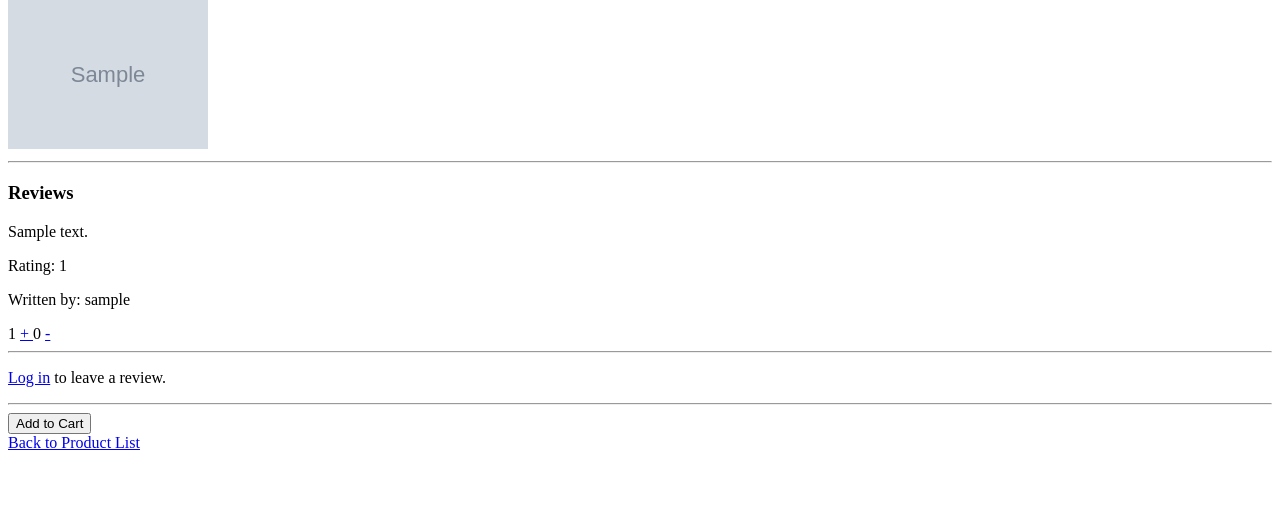
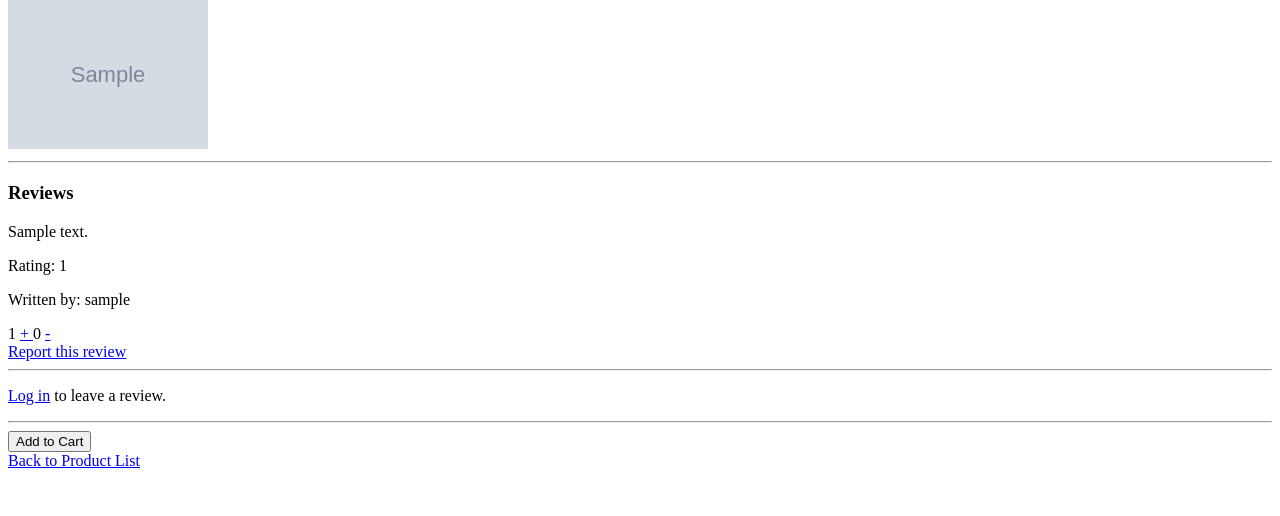
Before and after one commit to lilChulo/Webshop, a Django app: page /products/product/1/ in a window 1280 px wide. Shown: the part 284-800 px from the top of the page. Run offline with Django 5.2, Linux system fonts and the light colour scheme; tables that the repository leaves empty hold one stand-in row (values such as "Sample post"); grey boxes marked "Sample" are stand-in pictures.

Commit message:
Meldungen fertig

```diff
--- a/webshop/cart/models.py
+++ b/webshop/cart/models.py
@@ -7,8 +7,6 @@ from products.models import Product
 
 class Cart(models.Model):
     user = models.OneToOneField(User, on_delete=models.CASCADE)
-    product = models.ForeignKey(Product, on_delete=models.CASCADE, default=1)
-    quantity = models.PositiveIntegerField(default=1)
     created_at = models.DateTimeField(auto_now_add=True)
     updated_at = models.DateTimeField(auto_now=True)
     total_items = models.IntegerField(default=0)
--- a/webshop/customerservice/urls.py
+++ b/webshop/customerservice/urls.py
@@ -1,10 +1,11 @@
 from django.urls import path
 from . import views
+from .views import customer_service_dashboard
 
 app_name = 'customerservice'
 
 urlpatterns = [
-    path('dashboard/', views.dashboard, name='dashboard'),
+    path('dashboard/', customer_service_dashboard, name='customer_service_dashboard'),
     path('create/', views.create_product, name='create_product'),
     path('edit/<int:product_id>/', views.edit_product, name='edit_product'),
     path('delete/<int:product_id>/', views.delete_product, name='delete_product'),
--- a/webshop/products/forms.py
+++ b/webshop/products/forms.py
@@ -16,6 +16,7 @@ class ProductImageForm(forms.ModelForm):
 ProductImageFormSet = inlineformset_factory(Product, ProductImage, form=ProductImageForm, extra=3, max_num=7, validate_max=True)
 # https://docs.djangoproject.com/en/5.0/ref/forms/models/
 
+
 class ReviewForm(forms.ModelForm):
     class Meta:
         model = Review
@@ -24,3 +25,17 @@ class ReviewForm(forms.ModelForm):
             'rating': forms.RadioSelect(choices=[(i, str(i)) for i in range(1, 6)]),
             'comment': forms.Textarea(attrs={'rows': 4}),
         }
+
+
+class ReportReviewForm(forms.Form):
+    reason = forms.CharField(widget=forms.Textarea(attrs={'rows': 3}))
+
+    def clean(self):
+        cleaned_data = super().clean()
+        reason = cleaned_data.get('reason')
+
+        return cleaned_data
+
+
+class ReportForm(forms.Form):
+    reason = forms.CharField(max_length=200, help_text='Enter the reason for reporting this review')
--- a/webshop/products/models.py
+++ b/webshop/products/models.py
@@ -117,3 +117,15 @@ class ProductPDF(models.Model):
 
     def __str__(self):
         return f"{self.product.name} PDF"
+
+
+class ReportedReview(models.Model):
+    review = models.ForeignKey(Review, on_delete=models.CASCADE)
+    reason = models.CharField(max_length=255, default='')
+    created_at = models.DateTimeField(auto_now_add=True)
+
+    def __str__(self):
+        return f"Reported Review on {self.review}"
+
+    class Meta:
+        verbose_name_plural = 'Reported Reviews'
--- a/webshop/products/urls.py
+++ b/webshop/products/urls.py
@@ -15,4 +15,6 @@ urlpatterns = [
     path('prod/review/<int:review_id>/vote/<str:up_or_down>/', views.vote_review, name='vote-review'),
     path('prod/review/<int:review_id>/delete/', views.delete_review, name='delete-review'),
     path('prod/review/<int:review_id>/vote/<str:up_or_down>/', views.vote_review, name='vote-review'),
+    path('<int:product_id>/report_review/<int:review_id>/', views.report_review, name='report_review'),
+    path('delete-reported-review/<int:report_id>/', views.delete_reported_review, name='delete_reported_review'),
 ]
--- a/webshop/products/views.py
+++ b/webshop/products/views.py
@@ -1,8 +1,10 @@
 # products/views.py
+from pyexpat.errors import messages
+
 from django.shortcuts import render, redirect, get_object_or_404
 from django.contrib.auth.decorators import login_required
-from .forms import ProductForm, ReviewForm
-from .models import ProductImage, Product, Review
+from .forms import ProductForm, ReviewForm, ReportReviewForm, ReportForm
+from .models import ProductImage, Product, Review, ReportedReview
 from django.db.models import Q, Avg
 
 
@@ -61,6 +63,16 @@ def product_detail(request, product_id):
             return redirect('product:product-detail', product_id=product.id)
     else:
         form = ReviewForm(instance=user_review) if user_review else ReviewForm()
+
+        # Handling report submission
+        if request.method == 'POST' and 'report_review' in request.POST:
+            form = ReportForm(request.POST)
+            if form.is_valid():
+                reason = form.cleaned_data['reason']
+                review_id = int(request.POST.get('review_id'))
+                review = get_object_or_404(Review, id=review_id)
+                reported_review = ReportedReview.objects.create(review=review, reason=reason)
+                return redirect('customerservice:dashboard')
 
     context = {
         'product': product,
@@ -182,3 +194,50 @@ def product_list(request):
         'rating': rating
     }
     return render(request, 'products/product-list.html', context)
+
+
+def report_review(request, product_id, review_id):
+    review = get_object_or_404(Review, pk=review_id)
+
+    if request.method == 'POST':
+        form = ReportForm(request.POST)
+        if form.is_valid():
+            reason = form.cleaned_data['reason']
+            reported_review = ReportedReview.objects.create(
+                review=review,
+                reason=reason
+            )
+            return redirect('product:product-detail', product_id=product_id)
+    else:
+        form = ReportForm()
+
+
+def delete_reported_review(request, report_id):
+    report = get_object_or_404(ReportedReview, id=report_id)
+
+    if request.method == 'POST':
+        # Logik zum Löschen des gemeldeten Reviews
+        report.delete()
+        return redirect('customerservice:dashboard')
+
+    return redirect('customerservice:dashboard')
+
+
+@login_required
+def report_review(request, product_id, review_id):
+    review = get_object_or_404(Review, pk=review_id)
+
+    if request.method == 'POST':
+        form = ReportForm(request.POST)
+        if form.is_valid():
+            reason = form.cleaned_data['reason']
+            reported_review = ReportedReview.objects.create(
+                review=review,
+                reason=reason
+            )
+            # Redirect to the product detail page after reporting
+            return redirect('product:product-detail', product_id=product_id)
+        # If form is not valid, you might want to handle this case
+
+    # If it's not a POST request or form is not valid, redirect back to product detail
+    return redirect('product:product-detail', product_id=product_id)
--- a/webshop/templates/base.html
+++ b/webshop/templates/base.html
@@ -16,7 +16,7 @@
         <li><a href="{% url 'product:product-list' %}">All</a></li>
         <li><a href="{% url 'cart:cart' %}">Einkaufswagen</a></li>
         {% if user.is_staff %}
-          <li><a href="{% url 'customerservice:dashboard' %}">Service</a></li>
+          <li><a href="{% url 'customerservice:customer_service_dashboard' %}">Service</a></li>
         {% endif %}
       {% else %}
         <li><a href="{% url 'product:product-list' %}">All products</a></li>
--- a/webshop/templates/products/product-detail.html
+++ b/webshop/templates/products/product-detail.html
@@ -2,13 +2,14 @@
 {% load static %}
 
 {% block title %}
-  Product Detail
+  Product Detail - {{ product.name }}
 {% endblock %}
 
 {% block content %}
   <h2>{{ product.name }}</h2>
   <p>{{ product.description }}</p>
   <p>Price: ${{ product.price }}</p>
+
   {% if product.product_info_pdf %}
     <p>
       <a href="{{ product.product_info_pdf.url }}" download>Download Product Info</a>
@@ -32,29 +33,38 @@
         <p>{{ review.comment }}</p>
         <p>Rating: {{ review.rating }}</p>
         <p>Written by: {{ review.user.username }}</p>
+
+        <!-- Vote buttons (assuming these are already in place) -->
         <div class="votes">
           <span class="green">{{ review.get_upvotes_count }}</span>
           <a href="{% url 'product:vote-review' review.id 'up' %}">
               +
           </a>
-
           <span class="red">{{ review.get_downvotes_count }}</span>
           <a href="{% url 'product:vote-review' review.id 'down' %}">
               -
           </a>
         </div>
+
+        <!-- Delete review form (only visible to author or admin) -->
         {% if review.user == user or user.is_superuser %}
           <form action="{% url 'product:delete-review' review_id=review.id %}" method="post">
             {% csrf_token %}
             <button type="submit">Delete Review</button>
           </form>
         {% endif %}
+
+        <!-- Report review form (visible to all users) -->
+        <a href="{% url 'product:report_review' product_id=product.id review_id=review.id %}">Report this review</a>
       </div>
     {% endfor %}
   {% else %}
     <p>No reviews available.</p>
   {% endif %}
+
   <hr>
+
+  <!-- Leave a Review form (visible to authenticated users) -->
   {% if user.is_authenticated %}
     <h3>Leave a Review</h3>
     <form method="post">
@@ -64,7 +74,7 @@
         {{ form.rating.label_tag }}
         <select name="{{ form.rating.name }}" class="form-control">
           {% for value, text in form.rating.field.choices %}
-        {% if value != '' %}
+            {% if value %}
               <option value="{{ value }}" {% if form.rating.value == value %}selected{% endif %}>{{ text }}</option>
             {% endif %}
           {% endfor %}
@@ -87,13 +97,14 @@
     <p><a href="{% url 'login' %}">Log in</a> to leave a review.</p>
   {% endif %}
 
-  <hr />
-
+  <!-- Add to Cart form -->
+  <hr>
   <form action="{% url 'cart:add_to_cart' product.id %}" method="post">
     {% csrf_token %}
     <button type="submit">Add to Cart</button>
   </form>
 
+  <!-- Edit/Delete product links (visible to product owner) -->
   {% if request.user.is_authenticated and product.created_by == request.user %}
     <p>
       <a href="{% url 'product:edit-product' product.id %}">Edit Product</a>
@@ -101,5 +112,7 @@
     </p>
   {% endif %}
 
+  <!-- Back to Product List link -->
   <a href="{% url 'product:product-list' %}">Back to Product List</a>
+
 {% endblock %}
```
Also changed, not shown: webshop/customerservice/views.py (+13 -2 lines), webshop/templates/customerservice/dashboard.html (+16 -0 lines), webshop/cart/migrations/0008_remove_cart_product_remove_cart_quantity.py (added), webshop/products/migrations/0016_reportedreview.py (added), webshop/products/migrations/0017_alter_reportedreview_options_and_more.py (added), webshop/products/migrations/0018_alter_reportedreview_options_and_more.py (added). Lines whose indentation alone changed are shown as unchanged.
